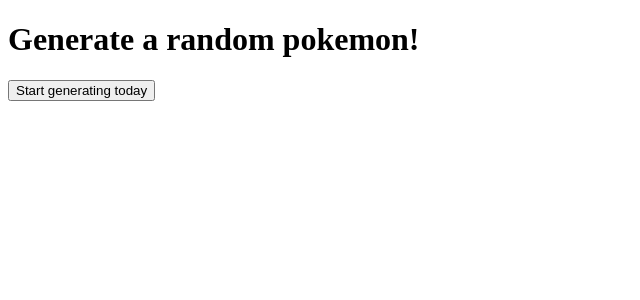
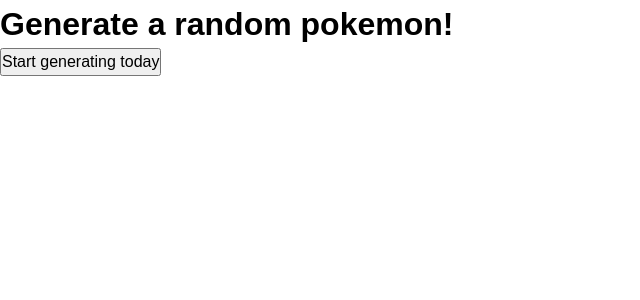
Before and after one commit to TunaMadu/PokemonGenerator, a React (Vite) app: page / in a window 1280 px wide. Shown: the top 300 px of the page, without its empty margins (0-640 px from the left). Built offline with nearby package versions, Linux system fonts and the light colour scheme.

Commit message:
added global styles

```diff
--- a/src/App.jsx
+++ b/src/App.jsx
@@ -2,6 +2,7 @@
 import Button from "./ui/Button";
 import PokemonDisplay from "./features/PokemonDisplay";
 import { pokemonApi } from "./utils/helpers/helpers";
+import GlobalStyle from "./styles/GlobalStyles";
 
 const initialState = {
   isActive: false,
@@ -53,6 +54,8 @@
   }
 
   return (
+    <>
+      <GlobalStyle />
       <main>
         <h1>Generate a random pokemon!</h1>
 
@@ -66,6 +69,7 @@
 
         {isLoading && <PokemonDisplay pokemon={pokemon} />}
       </main>
+    </>
   );
 }
 
--- /dev/null
+++ b/src/styles/GlobalStyles.js
@@ -0,0 +1,56 @@
+import { createGlobalStyle } from "styled-components";
+
+const GlobalStyle = createGlobalStyle`
+*,
+*::before,
+*::after{
+  padding:0;
+  margin:0;
+  box-sizing: border-box;
+}
+
+/* this is to work with a size of 1rem = 10px */
+html {
+  font-size: 62.5%;
+}
+
+body {
+  font-family: "Poppins", sans-serif;
+  color: black;
+  line-height: 1.5;
+  font-size: 1.6rem;
+}
+
+ul,li{
+  list-style: none;
+}
+
+input,
+button {
+  font: inherit;
+  color: inherit;
+}
+
+p,
+h1,
+h2,
+h3,
+h4,
+h5,
+h6 {
+  overflow-wrap: break-word;
+  hyphens: auto;
+}
+
+button {
+  cursor: pointer;
+}
+
+img {
+  max-width: 100%;
+  display: block;
+}
+
+
+`;
+export default GlobalStyle;
--- a/src/ui/Button.jsx
+++ b/src/ui/Button.jsx
@@ -1,5 +1,3 @@
-// simple enough we're returning a simple button
-
 function Button({ children, handleOnClick }) {
   return (
     <button onClick={() => (handleOnClick ? handleOnClick() : "")}>
```
Lines whose indentation alone changed are shown as unchanged.
